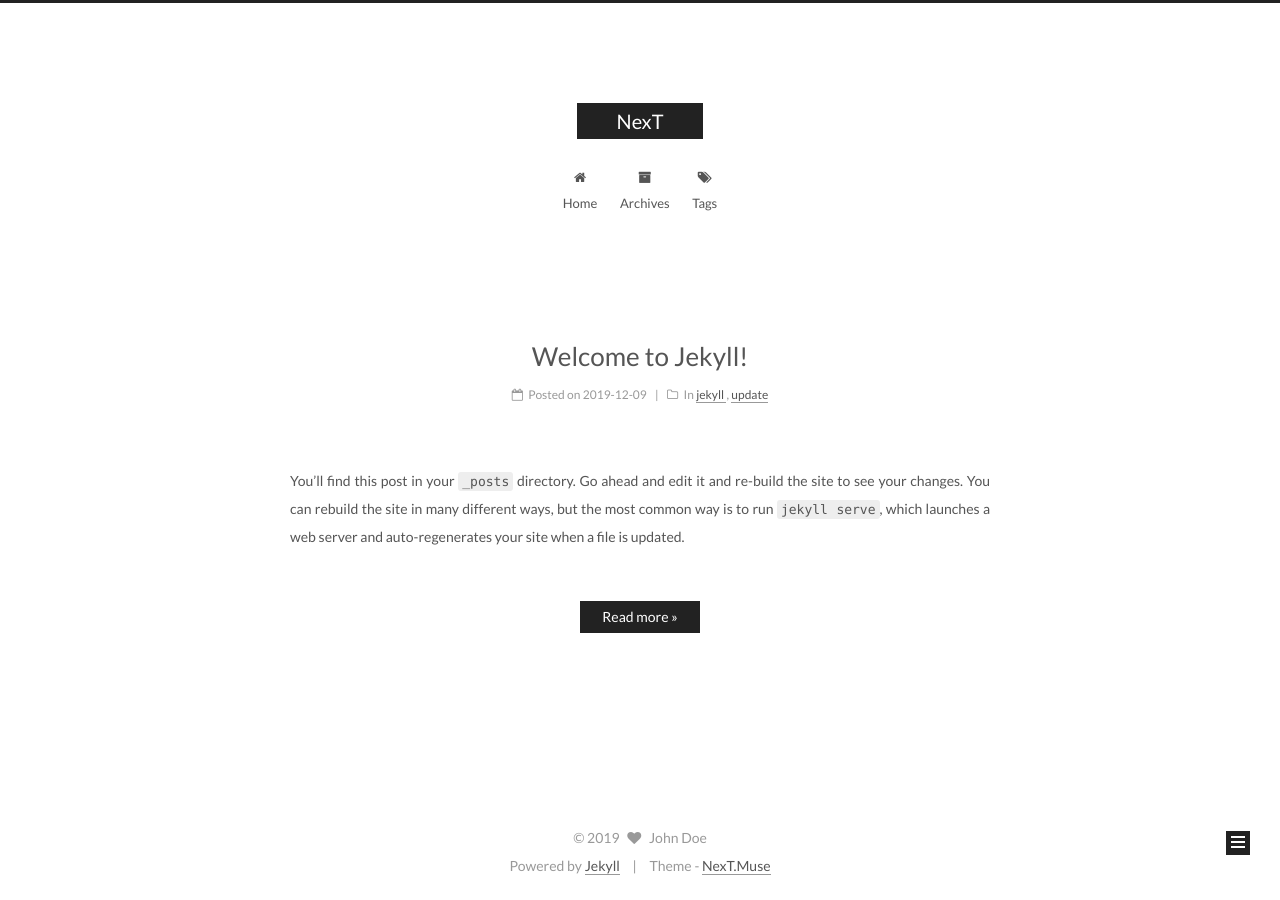
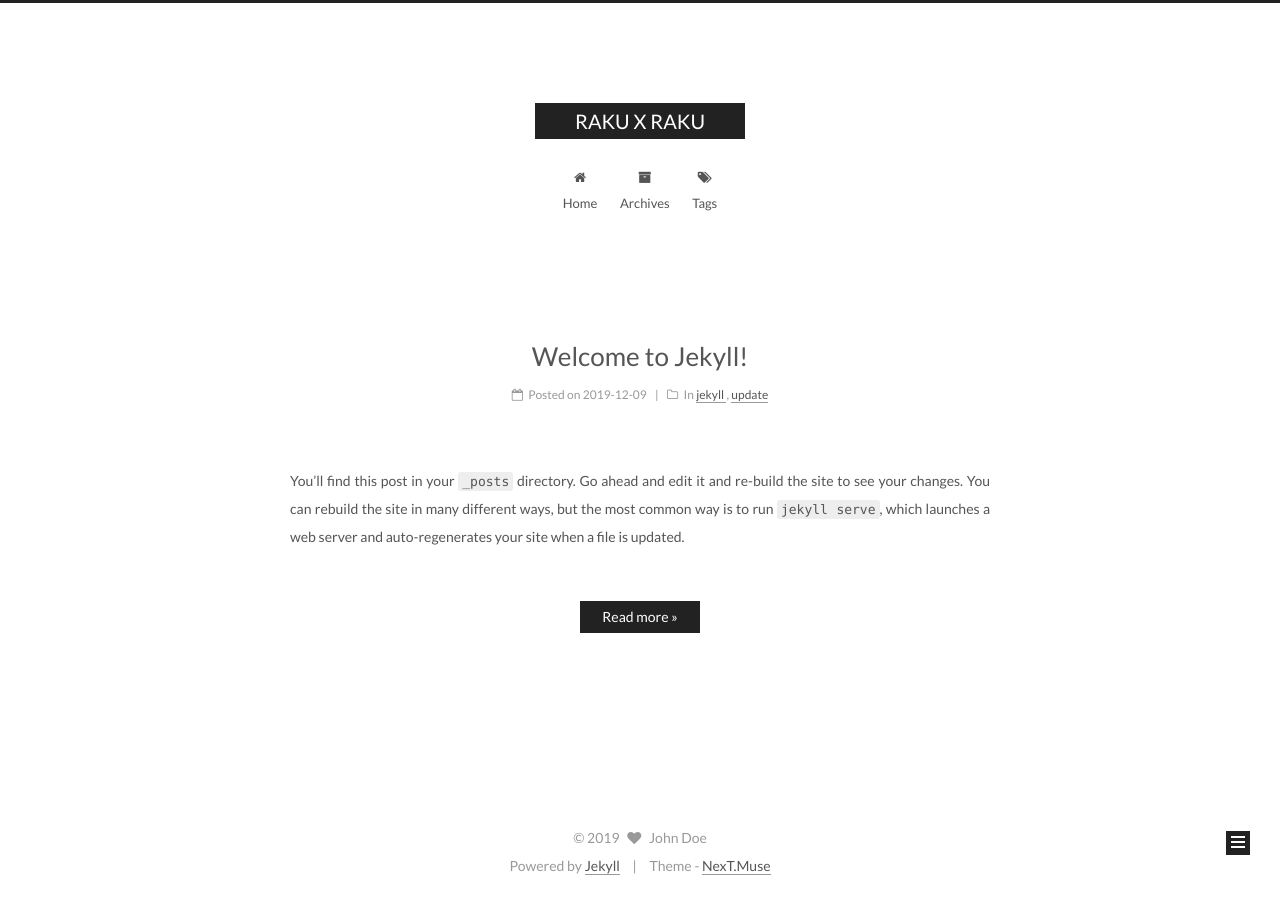
Before and after one commit to ROCKYANEW/rockyanew.github.io, a Jekyll site: the page built from index.html, in a window 1280 px wide. Built offline with Jekyll 4.4.1, drawn with Linux system fonts in a browser that asks for light colours; the list of posts is cut into pages by our own code.

Commit message:
Update _config.yml

```diff
--- a/_config.yml
+++ b/_config.yml
@@ -4,7 +4,7 @@
 # ---------------------------------------------------------------
 
 # Site
-title: NexT
+title: RAKU X RAKU
 subtitle:
 description:
 author: John Doe
```
